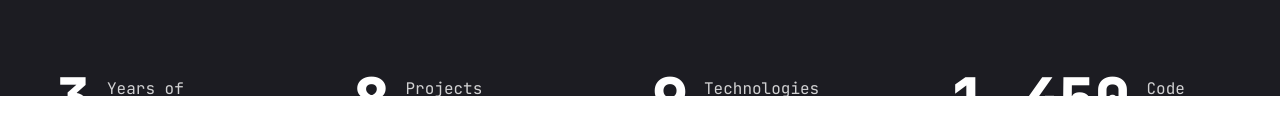
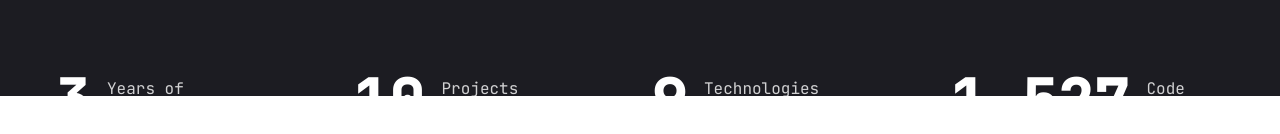
Before and after one commit to Kafoor-Nimas/my-portfolio, a Next.js app: page / in a window 1280 px wide. Shown: the part 704-838 px from the top of the page. Built offline with nearby package versions, Linux system fonts and the light colour scheme.

Commit message:
update stats

```diff
--- a/components/Stats.jsx
+++ b/components/Stats.jsx
@@ -8,7 +8,7 @@ const states = [
     text: "Years of learning",
   },
   {
-    num: 8,
+    num: 10,
     text: "Projects completed",
   },
   {
@@ -16,7 +16,7 @@ const states = [
     text: "Technologies mastered",
   },
   {
-    num: 1474,
+    num: 1551,
     text: "Code commits",
   },
 ];
```
